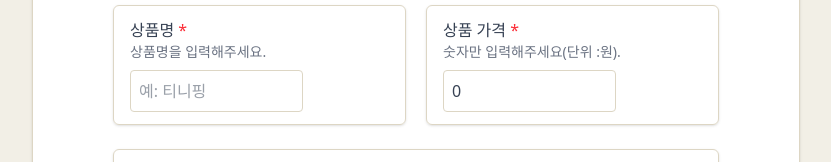
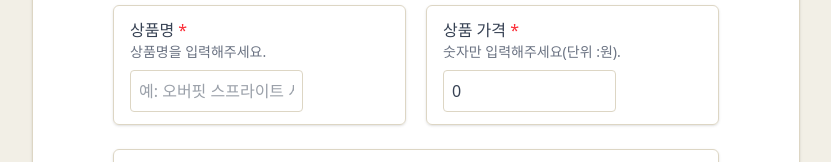
Before and after one commit to Hukabo/Project-Mall, a Next.js app in the folder client/mall/: page /product/register in a window 1280 px wide. Shown: the part 197-359 px from the top of the page, without its empty margins (224-1055 px from the left). Built offline with nearby package versions, Linux system fonts and the light colour scheme; no server answers.

Commit message:
feat: 초기 폼 생성 함수로 변경 및 상품 등록 후 폼 초기화 추가

```diff
--- a/client/mall/app/product/register/page.tsx
+++ b/client/mall/app/product/register/page.tsx
@@ -41,13 +41,23 @@ const INITIAL_FORM = {
   categoryId: "",
 };
 
+function createInitialForm() {
+  return {
+    name: "",
+    price: 0,
+    description: "",
+    variants: [createEmptyVariant()],
+    categoryId: "",
+  };
+}
+
 export interface VariantImage {
   file: File;
   previewUrl: string;
 }
 
 export default function ProductRegisterPage() {
-  const [form, setForm] = useState<CreateProductForm>(INITIAL_FORM);
+  const [form, setForm] = useState<CreateProductForm>(createInitialForm());
 
   const [categories, setCategories] = useState<Category[] | null>(null);
   const [parentId, setParentId] = useState<string | null>(null);
@@ -212,8 +222,14 @@ export default function ProductRegisterPage() {
       }
     });
 
-    const res = await api.post("product", formData);
-    console.log(res);
+    try {
+      await api.post("product", formData);
+      alert("상품이 등록되었습니다.");
+      setForm(createInitialForm());
+    } catch (err) {
+      console.error(err);
+      throw err;
+    }
   }
 
   return (
@@ -245,7 +261,7 @@ export default function ProductRegisterPage() {
                     id={"name"}
                     text={"상품명"}
                     subText={"상품명을 입력해주세요."}
-                    placeholder={"티니핑"}
+                    placeholder={"오버핏 스프라이트 셔츠"}
                     required={true}
                   />
 
@@ -302,6 +318,7 @@ export default function ProductRegisterPage() {
                           name="children"
                           id="children"
                           className="block mt-2 bg-white p-2 w-2/3 rounded-sm focus:outline-none border border-line"
+                          value={form.categoryId}
                           onChange={(e) =>
                             setForm((prev) => ({
                               ...prev,
```
